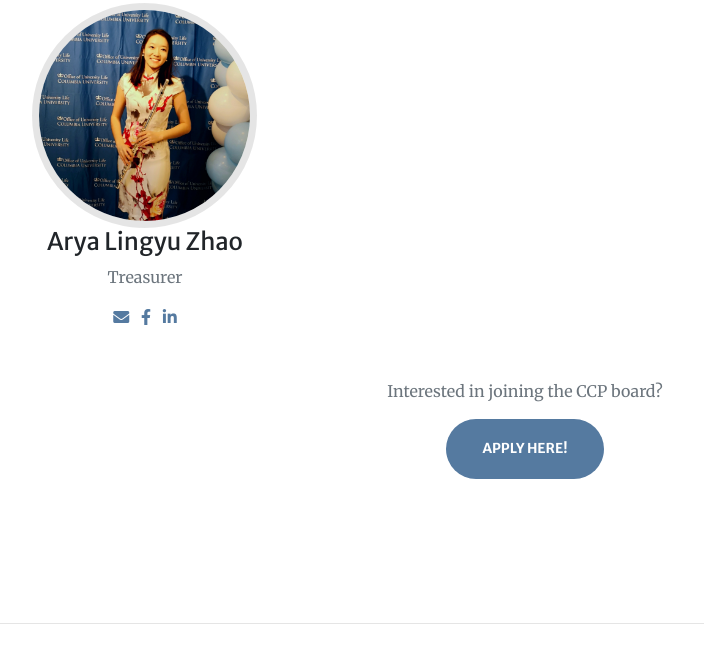
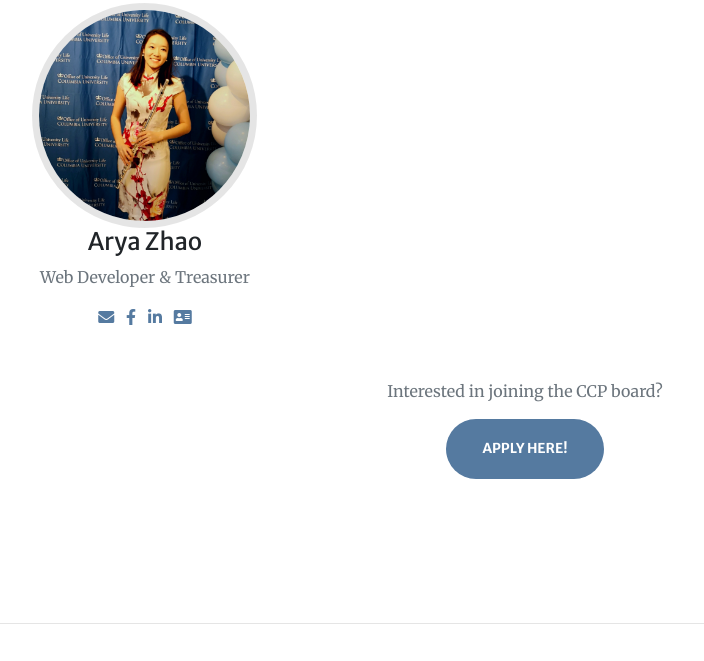
Before and after one commit to columbia-classical-performers/columbia-classical-performers.github.io, a website with bundled scripts: page index.html in a window 1280 px wide. Shown: the part 2340-3001 px from the top of the page, without its empty margins (115-819 px from the left). Built offline with nearby package versions, Linux system fonts and the light colour scheme; files whose address does not match are found by name.

Commit message:
fix embedded calendar

```diff
--- a/index.html
+++ b/index.html
@@ -245,8 +245,8 @@
         <div class="col-sm-4">
           <div class="team-member">
             <img class="mx-auto rounded-circle" src="img/arya.jpg" alt="">
-            <h4>Arya Lingyu Zhao</h4>
-            <p class="text-muted">Treasurer</p>
+            <h4>Arya Zhao</h4>
+            <p class="text-muted">Web Developer & Treasurer</p>
             <ul class="list-inline social-buttons">
               <li class="list-inline-item">
                 <a href="mailto:lz2650@columbia.edu">
@@ -263,6 +263,12 @@
                   <i class="fab fa-linkedin-in"></i>
                 </a>
               </li>
+              <li class="list-inline-item">
+                <a href="https://aryazhao.github.io/">
+                  <i class="fas fa-address-card"></i>
+                </a>
+              </li>
+
             </ul>
           </div>
         </div>
@@ -281,7 +287,7 @@
 <section id="calendar">
 <div class="container-fluid calendar">
 <h2 class="text-center mt-0">CCP Event Calendar</h2>
-<iframe src="https://calendar.google.com/calendar/b/3/embed?height=600&amp;wkst=1&amp;bgcolor=%233e7ec3&amp;ctz=America%2FNew_York&amp;src=Y3VjbGFzc2ljYWxAZ21haWwuY29t&amp;src=Y29sdW1iaWFwb3BzQGdtYWlsLmNvbQ&amp;color=%23E67C73&amp;color=%238E24AA" style="border-width:0" width="800" height="600" frameborder="0" scrolling="no"></iframe>
+<iframe src="https://calendar.google.com/calendar/embed?src=cuclassical%40gmail.com&ctz=America%2FNew_York" style="border: 0" width="800" height="600" frameborder="0" scrolling="no"></iframe>
 </div>
 </section>
 
```
